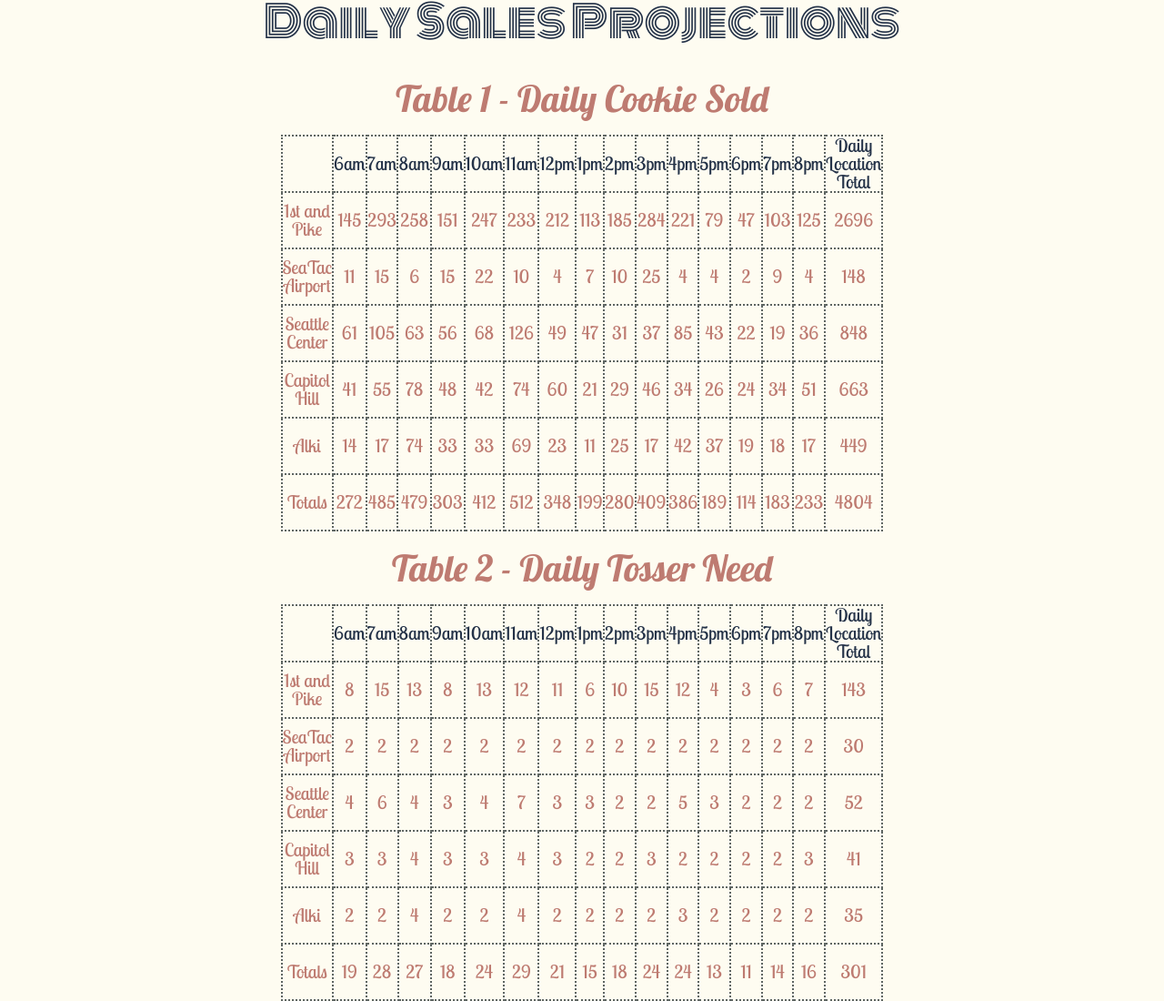
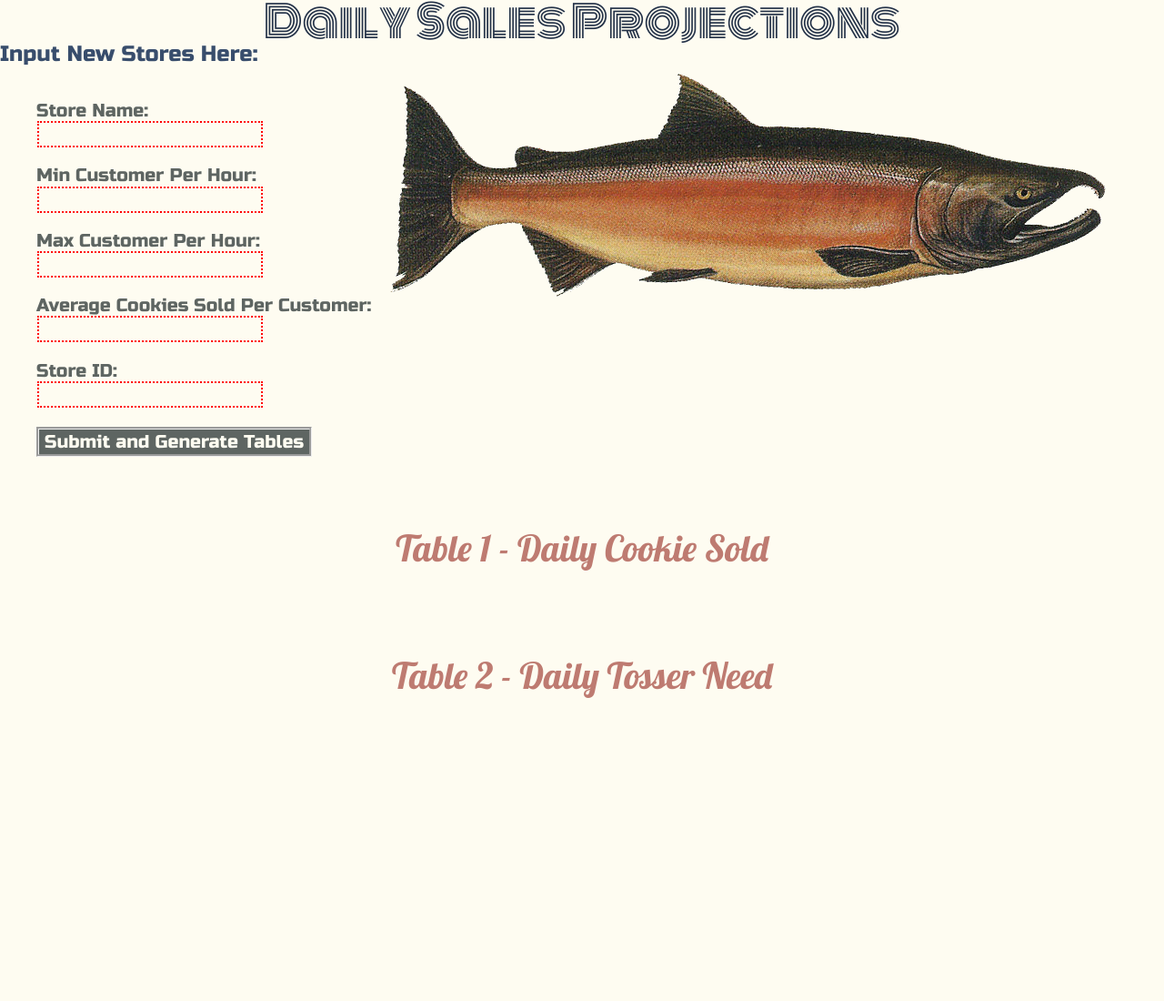
Before and after one commit to curiousyang/cookie-stand, a plain HTML site: page sales.html in a window 1280 px wide. Shown: the whole page at 91% size. After the commit the page ends 842 px from the top, so only its background shows below. Drawn offline with Linux system fonts and the light colour scheme.

Commit message:
add form and allow new store inputs

```diff
--- a/css/style.css
+++ b/css/style.css
@@ -25,7 +25,12 @@ h3{
     font-family: 'Russo One', sans-serif;
     text-align: center;
 }
-
+h4{
+    font-size:1.5em;
+    color:#384D6C;
+    font-family: 'Russo One', sans-serif;
+    text-align: left;
+}
 
 table{
     font-family: 'Lobster Two', cursive;
@@ -80,3 +85,38 @@ section{
     margin-top: 2em;
 
 }
+
+form{
+    font-size:1em;
+    color: #5E6562;
+    font-family: 'Russo One', sans-serif;
+    text-align: left;
+    padding:2em;
+
+}
+label{
+    display: block;
+    text-align: left;
+}
+input{
+    display: block;
+    margin:0.1%;
+    width: 20%;
+    border: inset 0.1em;
+}
+button{
+    background-color:#5E6562;
+    font-family:'Russo One', sans-serif;
+    color: #FEFCF1;
+    font-size:1em;
+    border:groove;
+}
+
+input:invalid {
+    border: dotted 0.1em red;
+  }
+#picture{
+    position: absolute;
+    right: 5%;
+    top: 10%;
+}
--- a/js/app.js
+++ b/js/app.js
@@ -2,8 +2,7 @@
 //create hourArray:
 var hourArray =['','6am','7am','8am','9am','10am','11am','12pm','1pm','2pm','3pm','4pm','5pm','6pm','7pm','8pm','Daily Location Total'];
 
-
-//constructor Store
+//constructor function Store
 var storeArray=[];
 var Store = function (name,minCust,maxCust,avgSale,id){
     this.name =name;
@@ -13,17 +12,18 @@ var Store = function (name,minCust,maxCust,avgSale,id){
     this.id=id;
     this.salesArray=[];
     this.dailySum=0;
-    storeArray.push(this);
     this.tosserArray =[];
     this.dailyTosserSum =0;
+    storeArray.push(this);
 }
 
-//create instances
+//create original instances
 var pike = new Store('1st and Pike',23,65,6.3,'pike');
 var seaTac = new Store('SeaTac Airport',3,24,1.2,'seaTac');
 var seaCenter = new Store('Seattle Center',11,38,3.7,'seaCenter');
 var capitalHill = new Store ('Capitol Hill',20,38,2.3,'capitalHill');
 var alki = new Store('Alki',2,16,4.6,'alki');
+
 
 //define function 'getRandomCust':
 Store.prototype.getRandomCust= function (){
@@ -48,6 +48,7 @@ Store.prototype.getSalesArray =function(){
     this.tosserArray.push(this.dailyTosserSum);
 }
 
+
 //define function 'renderTitle' to render titles for Sales Table and Tosser Table:
 function renderTitle(tableId){
     var tableEl = document.getElementById(tableId);
@@ -61,11 +62,6 @@ function renderTitle(tableId){
     }
 
 }
-
-//call 'renderTitle' to render the title for sales table and tosser table:
-renderTitle('sales-table');
-renderTitle('tosser-table');
-
 
 //define function 'render' to render content of Sales Table and Tosser Table (except for title and last row)
 Store.prototype.render = function(hourArray,tableId){
@@ -89,12 +85,6 @@ Store.prototype.render = function(hourArray,tableId){
 
 }
 
-//call function 'render' to render content of Sales Table and Tosser Table (except for title and last row)
-for (var k=0;k<storeArray.length;k++){
-    storeArray[k].getSalesArray();
-    storeArray[k].render(hourArray,'sales-table');
-    storeArray[k].render(hourArray,'tosser-table');
-}
 
 //define function 'renderLastRow' to render last row for Sales Table and Tosser Table:
 function renderLastRow(tableId){
@@ -125,6 +115,37 @@ function renderLastRow(tableId){
     }
 }
 
-//call function 'renderLastRow' to get last rows for Sales Table and Tosser Table:
-renderLastRow('sales-table');
-renderLastRow('tosser-table');
+//get Form data and call all the render functions (renderTitle, render, renderLastRow)
+var formEl = document.getElementById('store-input');
+formEl.addEventListener('submit',function(e){
+
+    //everytime click submit, clear the previous generated tables:
+    document.getElementById("sales-table").innerHTML = "";
+    document.getElementById("tosser-table").innerHTML = "";
+
+    //get additional store information from form:
+    e.preventDefault();
+    var name =e.target.name.value;
+    var minCust =Number(e.target.minCust.value);
+    var maxCust =Number(e.target.maxCust.value);
+    var avgSale =Number(e.target.avgSale.value);
+    var id =e.target.id.value;
+    new Store(name,minCust,maxCust,avgSale,id);
+
+
+
+
+    //call renderTitle, render, and renderLastRow:
+    renderTitle('sales-table');
+    renderTitle('tosser-table');
+
+    for (var k=0;k<storeArray.length;k++){
+        storeArray[k].getSalesArray();
+        storeArray[k].render(hourArray,'sales-table');
+        storeArray[k].render(hourArray,'tosser-table');
+    }
+    renderLastRow('sales-table');
+    renderLastRow('tosser-table');
+
+
+});
--- a/sales.html
+++ b/sales.html
@@ -13,8 +13,40 @@
         <h1>Daily Sales Projections</h1>
 
     </header>
+    <h4>Input New Stores Here:</h4>
+
+
+
 
     <main>
+        <div>
+            <form id ="store-input">
+                    <fieldset>
+                        <label>Store Name:</label>
+                        <input name="name" type="text" required/>
+                        <br/>
+                        <label>Min Customer Per Hour:</label>
+                        <input name="minCust" type="number" min="0" required />
+                        <br/>
+                        <label>Max Customer Per Hour:</label>
+                        <input name="maxCust" type="number" min="0" required />
+                        <br/>
+                        <label>Average Cookies Sold Per Customer:</label>
+                        <input name="avgSale" type="number" step="0.1" min="0" required />
+                        <br/>
+                        <label>Store ID:</label>
+                        <input name="id" type="text" required/>
+                        <br/>
+                        <button name ="submit-botton" type="submit">Submit and Generate Tables</button>
+
+                    </fieldset>
+                </form>
+
+        </div>
+
+        <div id = "picture">
+                <img src="image/salmon.png" alt="salmon picture" />
+        </div>
         <div class = "front">
             <h2>Table 1 - Daily Cookie Sold</h2>
             <br>
```
